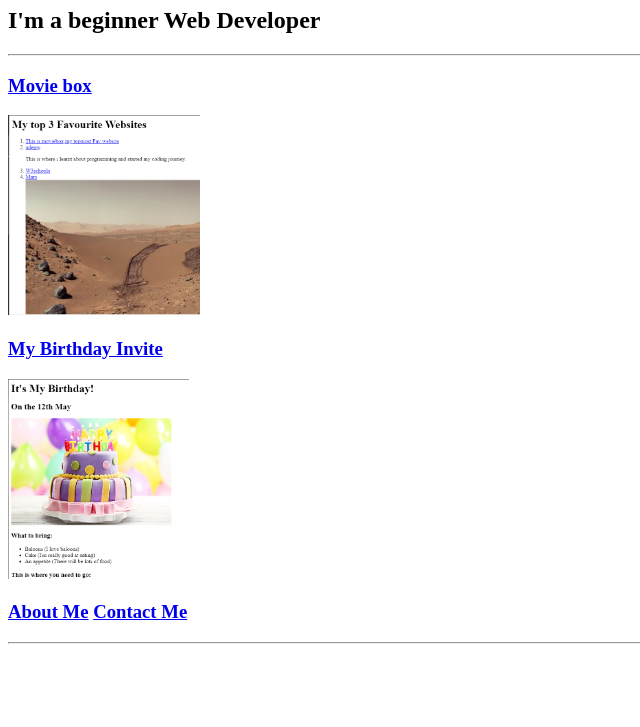
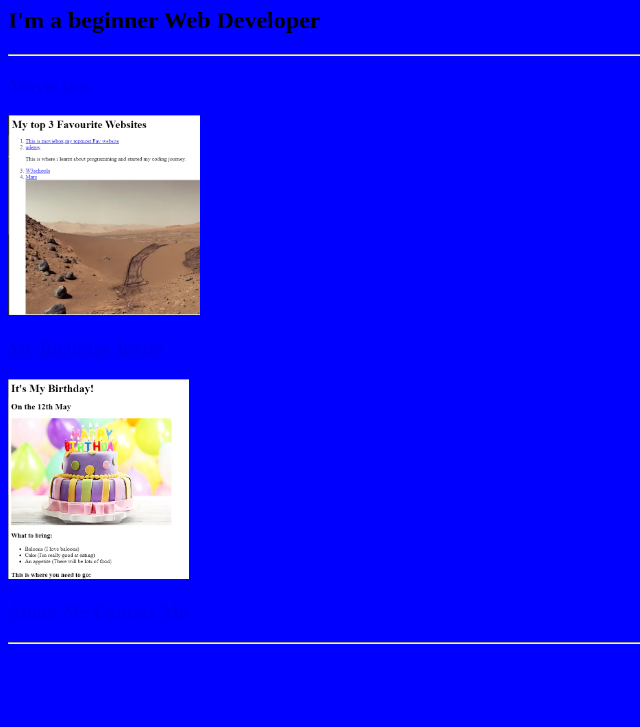
Before and after one commit to khem9/html-portfolio, a plain HTML site: page index.html in a window 1280 px wide. Shown: the part 73-800 px from the top of the page, without its empty margins (0-640 px from the left). Drawn offline with Linux system fonts and the light colour scheme.

Commit message:
Update index.html

```diff
--- a/index.html
+++ b/index.html
@@ -1,6 +1,6 @@
 <!-- TODO 1: Create the HTML Boilerplate -->
  <!DOCTYPE html>
- <html lang="en">
+ <html style="background: blue" lang="en">
  <head>
     <meta charset="UTF-8">
     <meta name="viewport" content="width=device-width, initial-scale=1.0">
```
